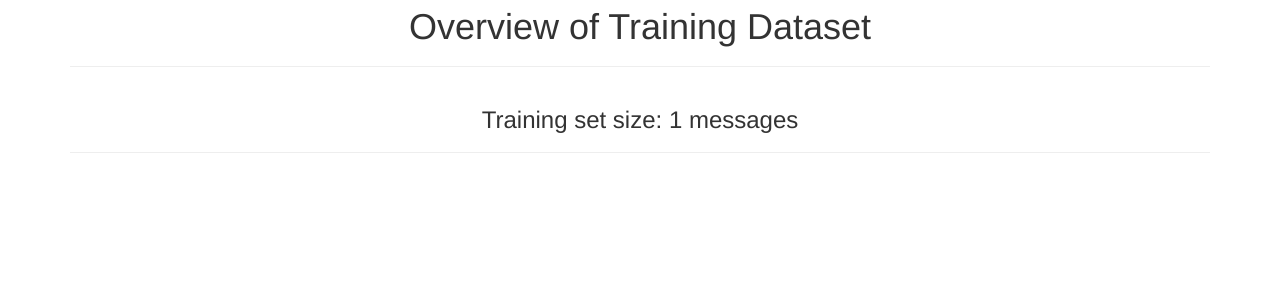
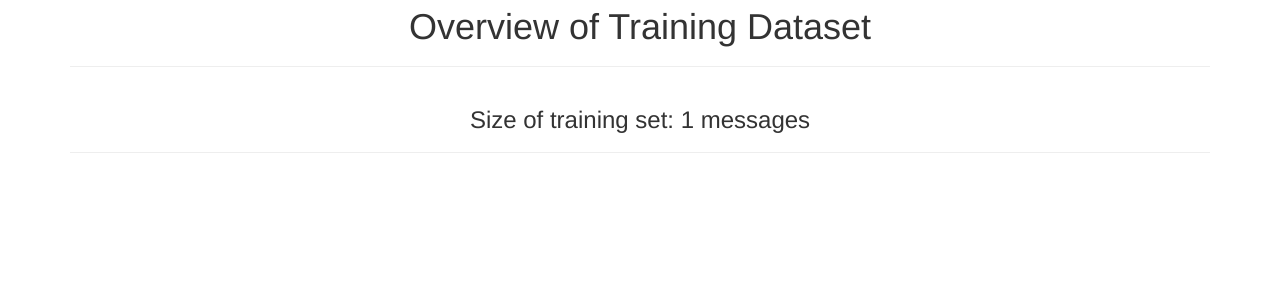
Before and after one commit to gwenyyh/udacity, a Flask app: template disaster_response/app/templates/master.html in a window 1280 px wide. Shown: the part 421-721 px from the top of the page. Run offline with Flask 2, Linux system fonts and the light colour scheme; the template is opened without the code that fills it: most values are stand-ins (such as "Sample title", 1, 10 or a date in 2020); parts of the project's set-up code (start-up, migrations or seed data) failed here and were passed over; some libraries are stand-ins or nearby versions.

Commit message:
rewording for the page

```diff
--- a/disaster_response/app/templates/master.html
+++ b/disaster_response/app/templates/master.html
@@ -58,7 +58,7 @@
             <h1 class="text-center">Overview of Training Dataset</h1>
         </div>
         <div class="page-header">
-            <h3 class="text-center">Training set size: {{train_size}} messages</h3>
+            <h3 class="text-center">Size of training set: {{train_size}} messages</h3>
         </div>
     {% endblock %}
 
```
